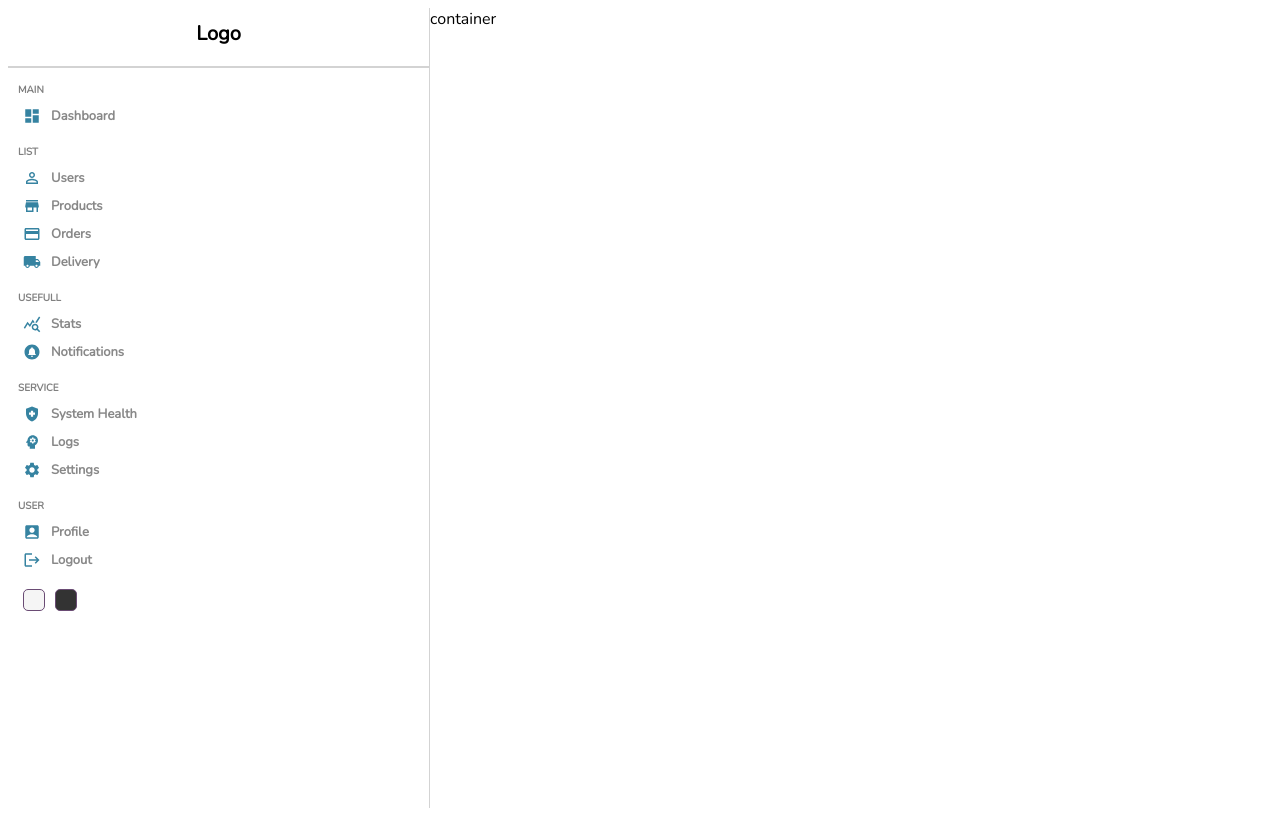
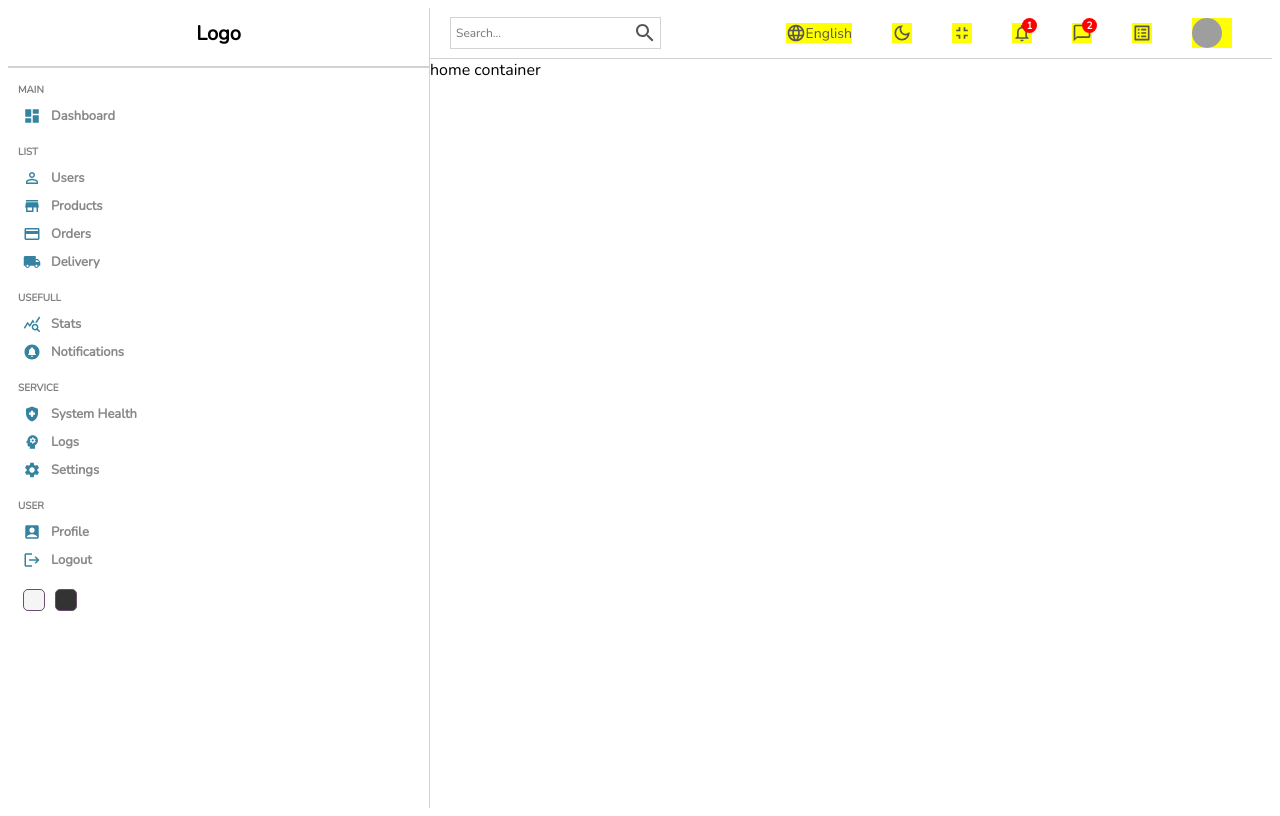
Before and after one commit to IMPWNG/React-Admin-Panel, a React (Create React App) app: page / in a window 1280 px wide. Built offline with nearby package versions, Linux system fonts and the light colour scheme; grey boxes are pictures that could not be loaded.

Commit message:
navbar done ✅

```diff
--- a/src/components/navbar/Navbar.jsx
+++ b/src/components/navbar/Navbar.jsx
@@ -1,10 +1,55 @@
 import React from 'react'
 import './navbar.scss'
 
+import SearchOutlinedIcon from "@mui/icons-material/SearchOutlined";
+import LanguageOutlinedIcon from "@mui/icons-material/LanguageOutlined";
+import DarkModeOutlinedIcon from "@mui/icons-material/DarkModeOutlined";
+import FullscreenExitOutlinedIcon from "@mui/icons-material/FullscreenExitOutlined";
+import NotificationsOutlinedIcon from "@mui/icons-material/NotificationsOutlined";
+import ChatBubbleOutlineOutlinedIcon from "@mui/icons-material/ChatBubbleOutlineOutlined";
+import ListAltOutlinedIcon from "@mui/icons-material/ListAltOutlined";
+
 function Navbar() {
   return (
-    <div className='navbar'>Navbar</div>
-  )
+    <div className="navbar">
+      <div className="wrapper">
+        <div className="search">
+          <input type="text" placeholder="Search..." />
+          <SearchOutlinedIcon className="icon" />
+        </div>
+        <div className="items">
+          <div className="item">
+            <LanguageOutlinedIcon className="icon" />
+            English
+          </div>
+          <div className="item">
+            <DarkModeOutlinedIcon className="icon" />
+          </div>
+          <div className="item">
+            <FullscreenExitOutlinedIcon className="icon" />
+          </div>
+          <div className="item">
+            <NotificationsOutlinedIcon className="icon" />
+            <div className="counter">1</div>
+          </div>
+          <div className="item">
+            <ChatBubbleOutlineOutlinedIcon className="icon" />
+            <div className="counter">2</div>
+          </div>
+          <div className="item">
+            <ListAltOutlinedIcon className="icon" />
+          </div>
+          <div className="item">
+            <img
+              src="https://bobbyhadz.com/images/blog/react-usestate-dynamic-key/thumbnail.webp"
+              alt="example"
+              className="avatar"
+            />
+          </div>
+        </div>
+      </div>
+    </div>
+  );
 }
 
 export default Navbar
--- a/src/components/navbar/navbar.scss
+++ b/src/components/navbar/navbar.scss
@@ -0,0 +1,74 @@
+.navbar {
+    height: 50px;
+    border-bottom: 0.5px solid lightgrey;
+    display: flex;
+    align-items: center;
+    font-size: 14px;
+    color: #555;
+
+    .wrapper {
+        width: 100%;
+        padding: 20px;
+        display: flex;
+        align-items: center;
+        justify-content: space-between;
+
+        .search {
+            display: flex;
+            align-items: center;
+            border: 0.54px solid lightgrey;
+            padding: 3px;
+
+            input {
+                border: none;
+                outline: none;
+                background-color: transparent;
+
+                &::placeholder {
+                    font-size: 12px;
+                }
+            }
+        }
+
+        .items {
+            display: flex;
+            align-items: center;
+
+            .item {
+                display: flex;
+                align-items: center;
+                margin: 20px;
+                position: relative;
+                background-color: yellow;
+
+                .icon {
+                    font-size: 20px;
+                }
+
+                .avatar {
+                    width: 30px;
+                    height: 30px;
+                    border-radius: 50%;
+                    margin-right: 10px;
+                }
+
+                .counter {
+                    font-size: 10px;
+                    font-weight: bold;
+                    width: 15px;
+                    height: 15px;
+                    border-radius: 50%;
+                    color: white;
+                    background-color: red;
+                    display: flex;
+                    align-items: center;
+                    justify-content: center;
+                    position: absolute;
+                    top: -5px;
+                    right: -5px;
+                }
+            }
+        }
+    }
+
+}
--- a/src/pages/home/Home.jsx
+++ b/src/pages/home/Home.jsx
@@ -1,4 +1,5 @@
 import React from "react";
+import Navbar from "../../components/navbar/Navbar";
 import Sidebar from "../../components/sidebar/Sidebar";
 
 import "./home.scss";
@@ -7,7 +8,10 @@ export default function Home() {
   return (
     <div className="home">
       <Sidebar />
-      <div className="homeContainer">container</div>
+      <div className="homeContainer">
+        <Navbar />
+        home container
+      </div>
     </div>
   );
 }
```
